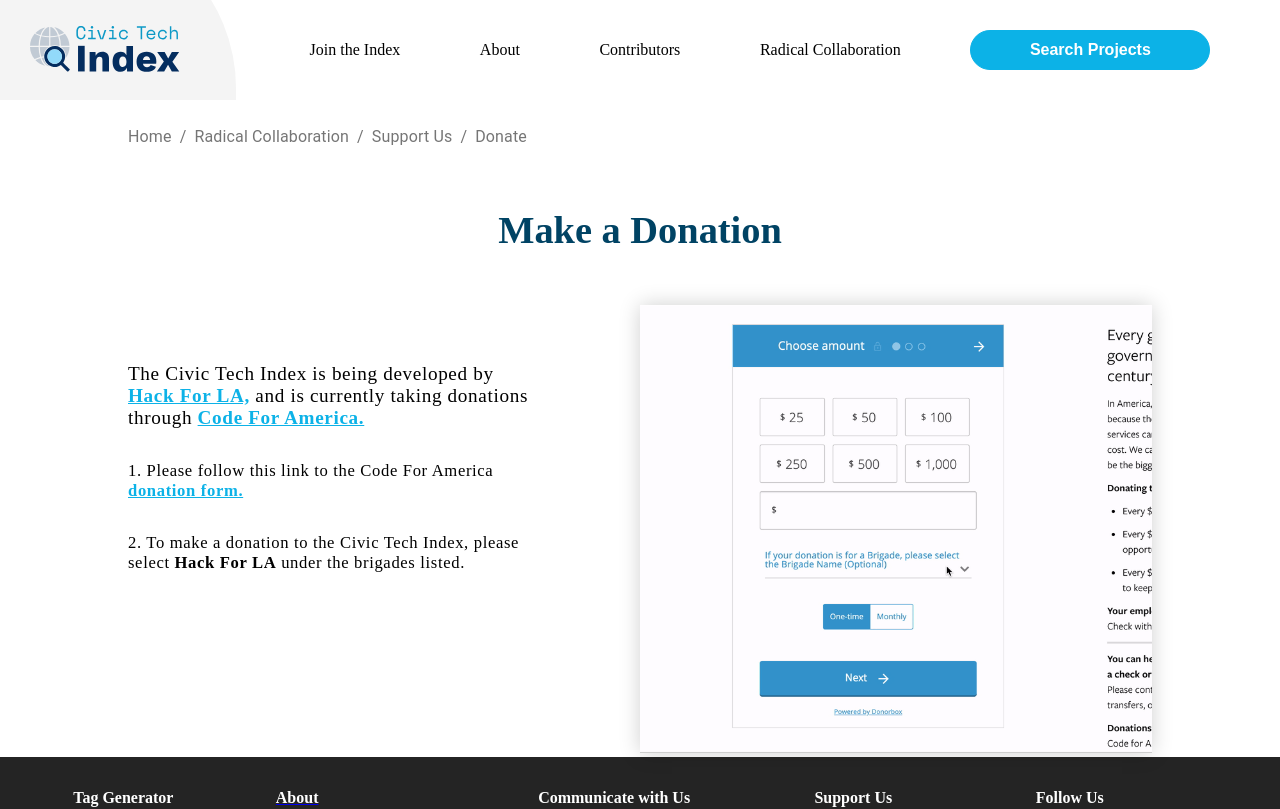
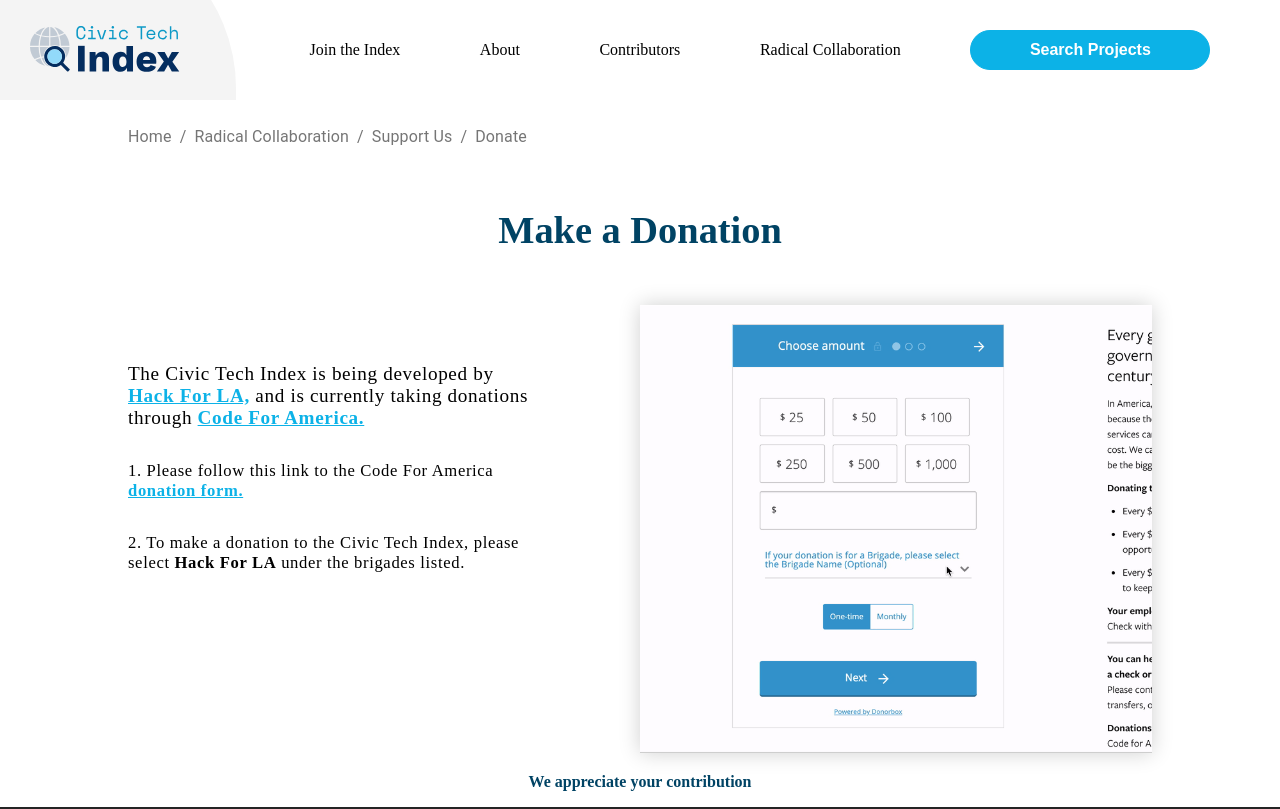
Before and after one commit to civictechindex/CTI-website-frontend, a React (Create React App) app: page /donate in a window 1280 px wide. Shown: the top 809 px of the page. Built offline with nearby package versions, Linux system fonts and the light colour scheme; what webfontloader would draw is missing.

Commit message:
Added thank you message in info section

```diff
--- a/src/pages/Donation/index.js
+++ b/src/pages/Donation/index.js
@@ -54,6 +54,8 @@ const Donation = () => {
           className={classes.infoGif}
           src="./images/CTI-Donate-to-HfLA.gif"
         />
+
+        <p className={classes.infoThank}>We appreciate your contribution</p>
       </section>
 
       <Footer />
--- a/src/pages/Donation/styles.js
+++ b/src/pages/Donation/styles.js
@@ -41,6 +41,13 @@ const useStyles = createUseStyles(theme => ({
     width: '50%',
   },
 
+  infoThank: {
+    color: '#004364',
+    fontFamily: theme.primaryFontFamily,
+    fontWeight: 'bold',
+    textAlign: 'center',
+  },
+
   styledLink: {
     color: '#0CB2E7',
     fontWeight: 'bold',
```
